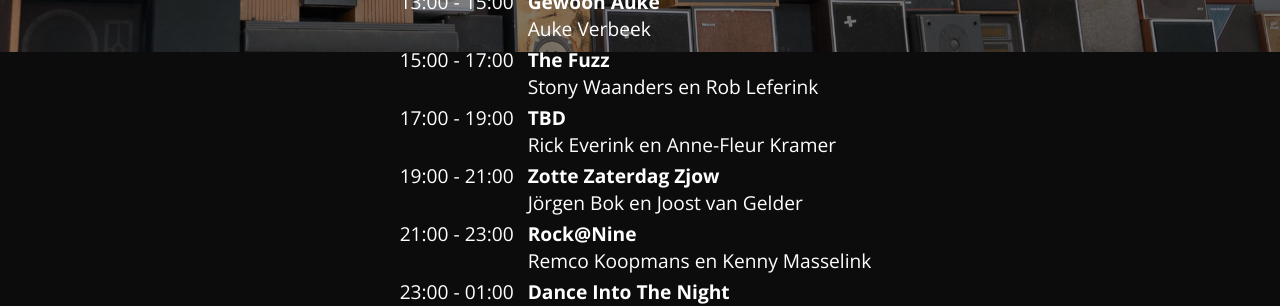
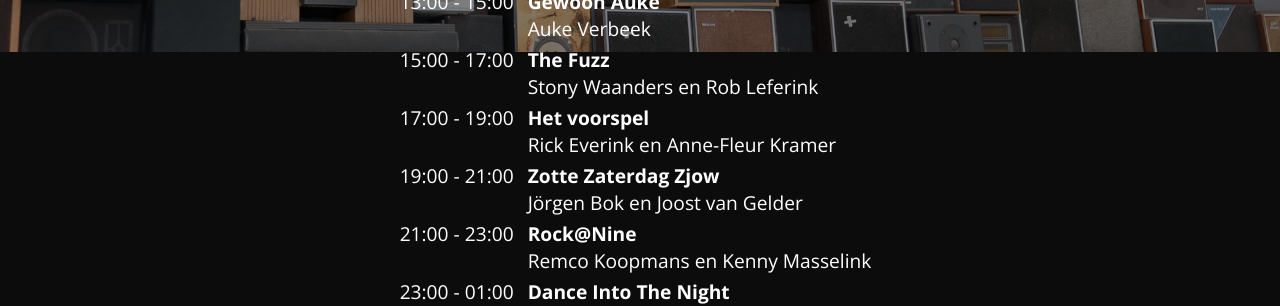
Before and after one commit to rickeverink/pretflatfm.nl, a Jekyll site: the page built from index.html, in a window 1280 px wide. Shown: the part 848-1154 px from the top of the page. Built offline with Jekyll 4.4.1, drawn with Linux system fonts in a browser that asks for light colours; nearby versions of some CDN libraries.

Commit message:
Programma naam wijziging

```diff
--- a/index.html
+++ b/index.html
@@ -110,7 +110,7 @@ permalink: /
                     <tr>
                         <td>17:00 - 19:00</td>
                         <td>
-                            <strong>TBD</strong><br/>
+                            <strong>Het voorspel</strong><br/>
                             Rick Everink en Anne-Fleur Kramer
                         </td>
                     </tr>
```
